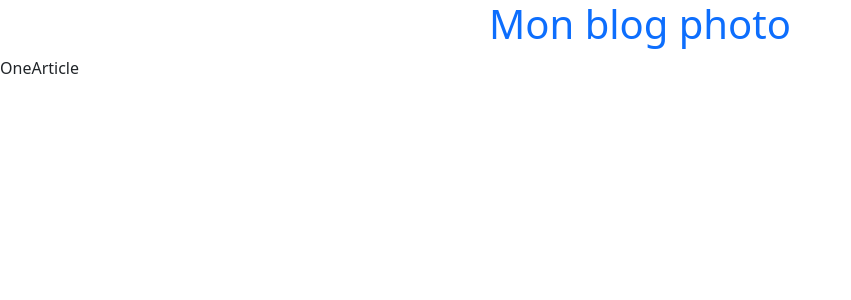
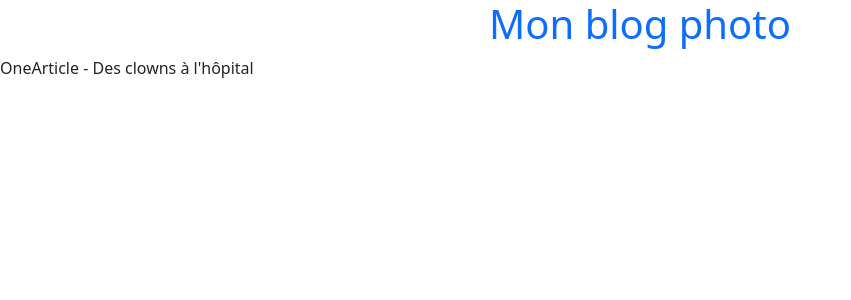
Before and after one commit to Camfabjeh/Photoblog, a React (Vite) app in the folder frontend/: page /articles/1 in a window 1280 px wide. Shown: the top 300 px of the page, without its empty margins (0-851 px from the left). Built offline with nearby package versions, Linux system fonts and the light colour scheme.

Commit message:
ajout de la logique pour récupération de l'article + modif d'un élément de la data

```diff
--- a/frontend/src/assets/data.json
+++ b/frontend/src/assets/data.json
@@ -13,7 +13,7 @@
   },
   {
     "id": 2,
-    "title": "Des mains qui façonnent (et ça me fascine)",
+    "title": "Ces mains façonnent (et ça me fascine)",
     "subtitle": "La céramiste Caroline, de l'atelier Shibumi, explique les gestes à l'une de ses stagiaires",
     "resume": "Lorem ipsum dolor sit amet, consectetur adipiscing elit, sed do eiusmod tempor incididunt ut labore et dolore magna aliqua. Ut enim ad minim veniam, quis nostrud exercitation ullamco laboris nisi ut aliquip ex ea commodo consequat. Duis aute irure dolor in reprehenderit in voluptate velit esse cillum dolore eu fugiat nulla pariatur. Excepteur sint occaecat cupidatat non proident, sunt in culpa qui officia deserunt mollit anim id est laborum.",
     "image": {
--- a/frontend/src/pages/OneArticle.jsx
+++ b/frontend/src/pages/OneArticle.jsx
@@ -1,7 +1,11 @@
 import React from "react";
+import { useParams } from "react-router-dom";
+import articles from "@assets/data.json";
 
 function OneArticle() {
-  return <div>OneArticle</div>;
+  const { id } = useParams();
+  const article = articles.find((art) => art.id === parseInt(id, 10));
+  return <div>OneArticle - {article.title}</div>;
 }
 
 export default OneArticle;
```
